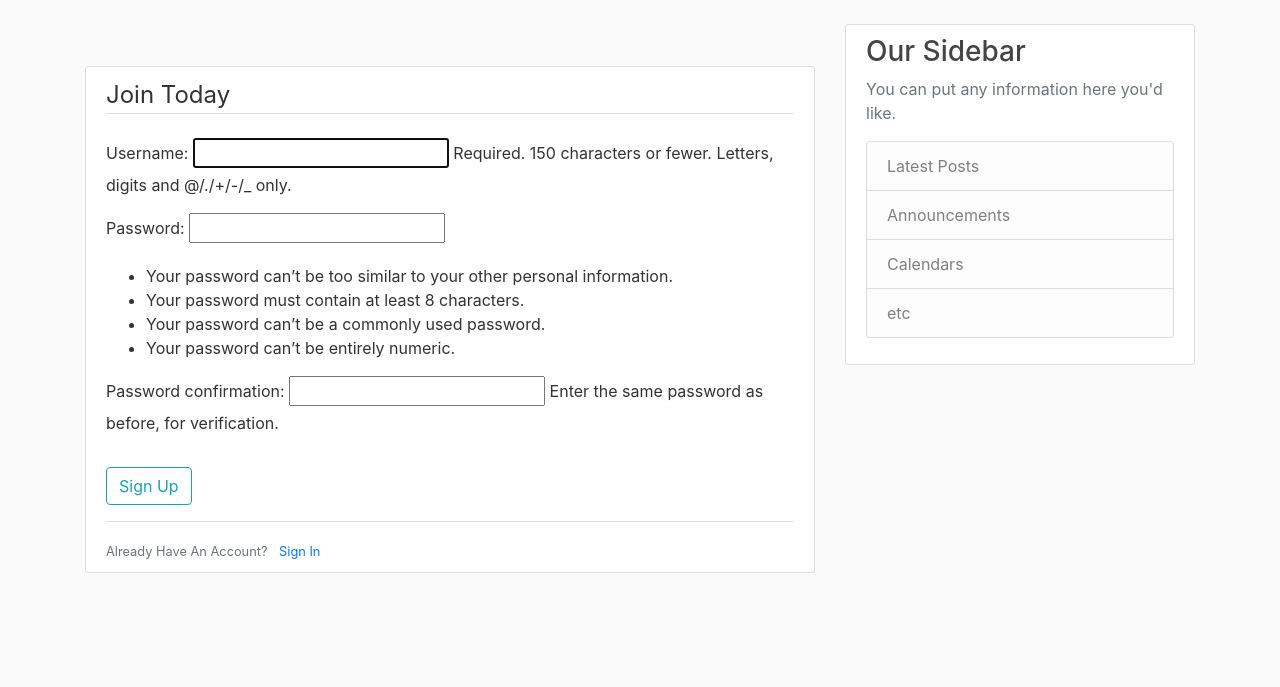
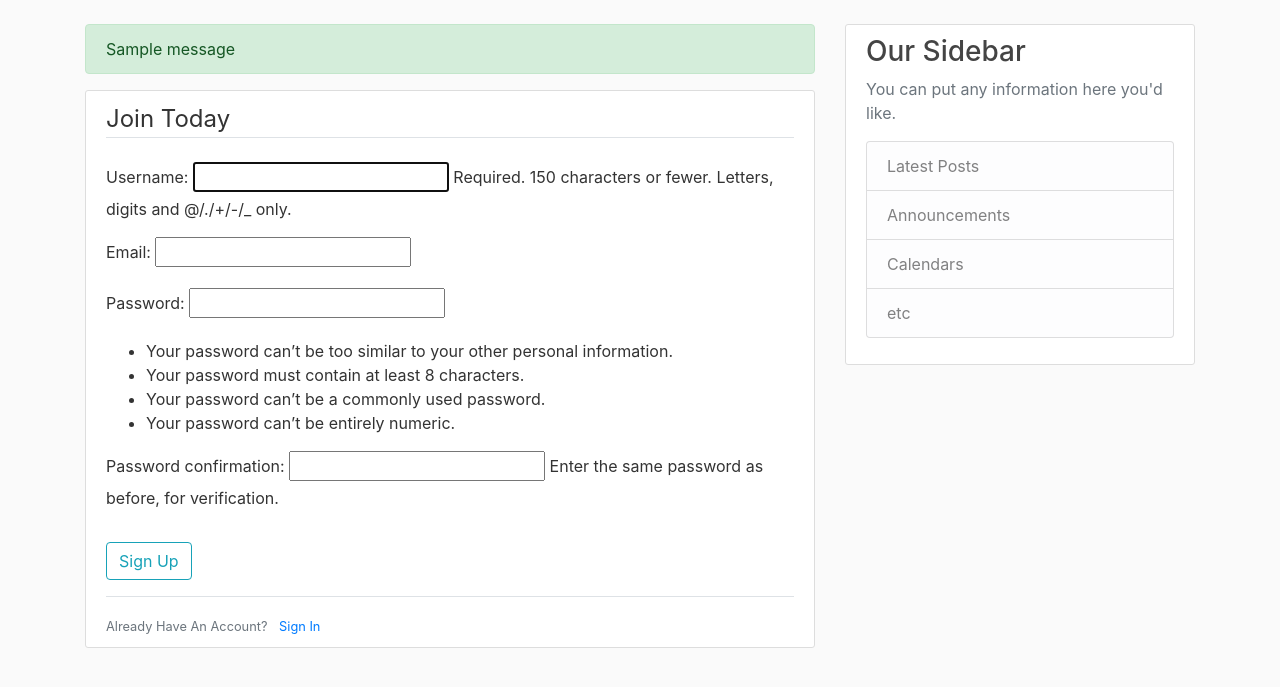
Before and after one commit to rinadsohail/project, a Django app: page /register/ in a window 1280 px wide. Shown: the part 56-743 px from the top of the page. Run offline with Django 4.2, Linux system fonts and the light colour scheme; one stand-in notice (Sample message) is shown; parts of the project's set-up code (start-up, migrations or seed data) failed here and were passed over; some libraries are stand-ins or nearby versions.

Commit message:
flash messages

```diff
--- a/vegify/main/templates/main/base.html
+++ b/vegify/main/templates/main/base.html
@@ -42,7 +42,7 @@
         <div class="row">
           <div class="col-md-8">
             {% if messages %}
-            {% for messafe in messages %}
+            {% for message in messages %}
             <div class="alert alert-{{ message.tags }}">
               {{ message }}
             </div>
--- /dev/null
+++ b/vegify/users/forms.py
@@ -0,0 +1,10 @@
+from django import forms
+from django.contrib.auth.models import User
+from django.contrib.auth.forms import UserCreationForm
+
+class UserRegisterForm(UserCreationForm):
+    email = forms.EmailField()
+
+    class Meta:
+        model = User
+        fields = ['username', 'email', 'password1', 'password2']
--- a/vegify/users/views.py
+++ b/vegify/users/views.py
@@ -1,16 +1,17 @@
 from django.shortcuts import render, redirect
 from django.contrib.auth.forms import UserCreationForm
 from django.contrib import messages
+from .forms import UserRegisterForm
 
 # create a register view - uses request, passed to template, using a premade function that allows for the creation of a user
 def register(request):
     if request.method == 'POST':
-        form = UserCreationForm(request.POST)
+        form = UserRegisterForm(request.POST)
         if form.is_valid():
             form.save()
             username = form.cleaned_data.get('username')
             messages.success(request, f'Account created for {username}!')
             return redirect('main-home')
     else:
-        form = UserCreationForm()
+        form = UserRegisterForm()
     return render(request, 'users/register.html', {'form': form})
```
Also changed, not shown: vegify/db.sqlite3.
